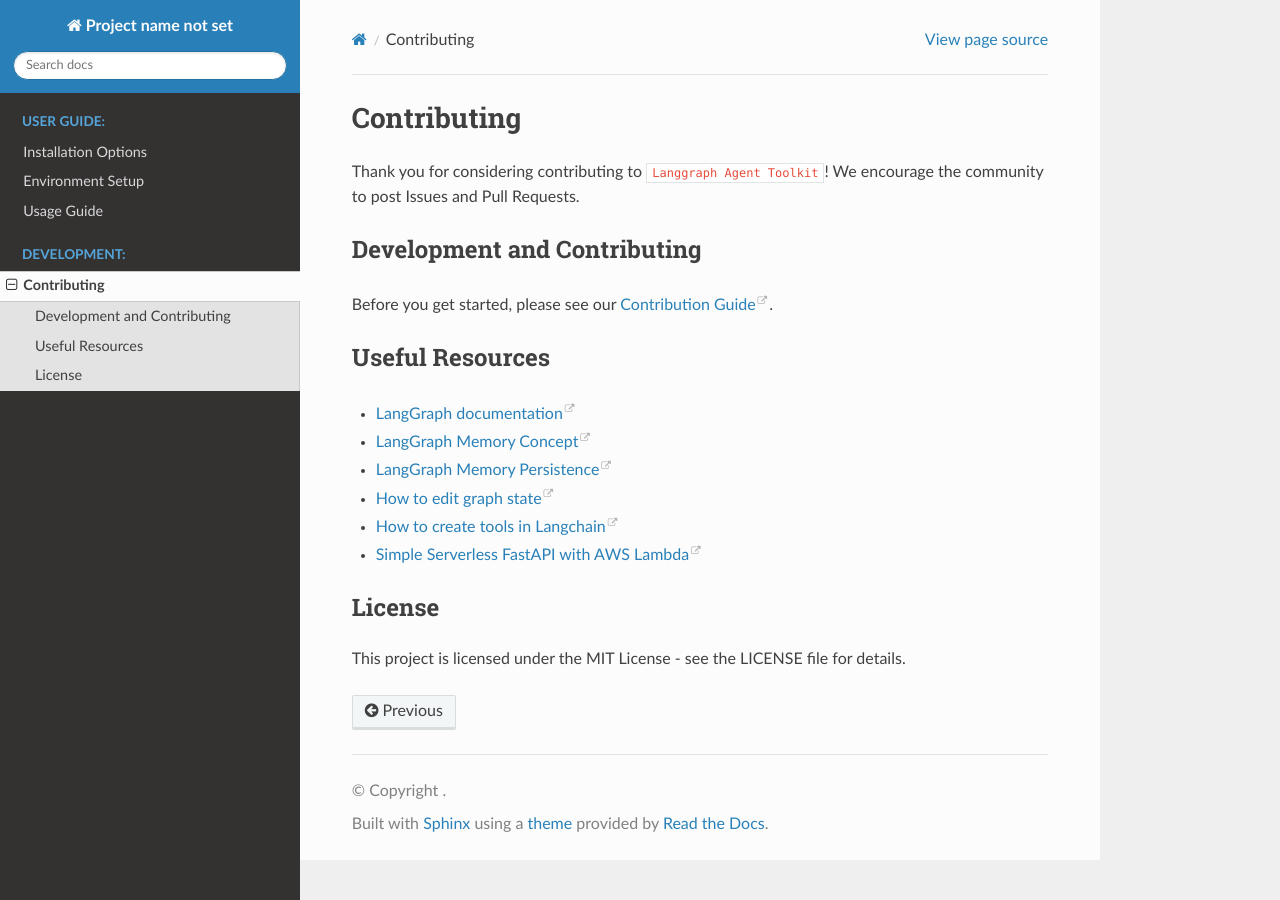
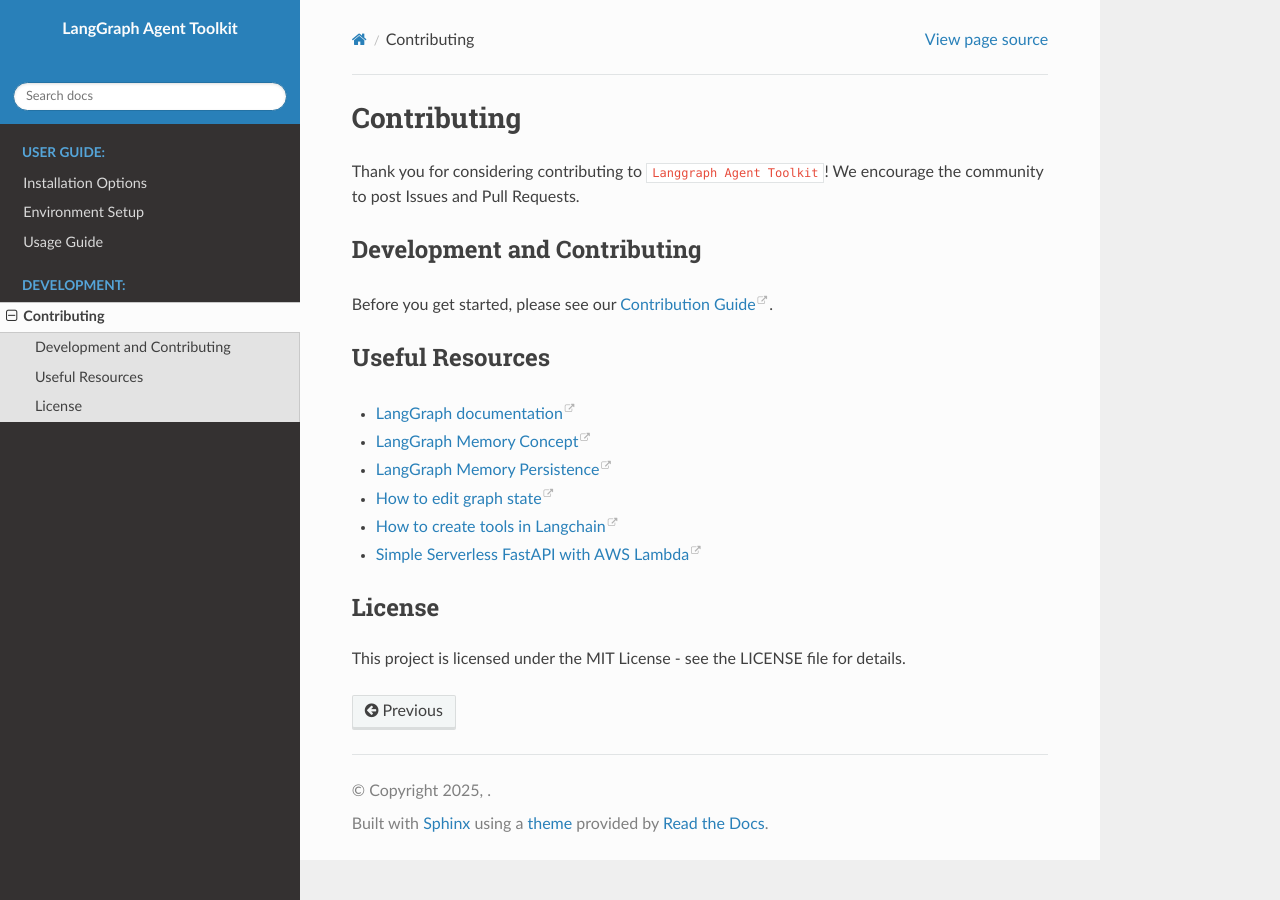
Before and after one commit to kryvokhyzha/langgraph-agent-toolkit, a Sphinx documentation site: the page built from docs/contributing.rst, in a window 1280 px wide. Built offline with Sphinx 7.4.7 and the Read the Docs theme 3.1.0, drawn with Linux system fonts in a browser that asks for light colours; pages that are not in the unit, such as notebooks, are missing from menus; the version number is read from the project's files by our own code.

Commit message:
feat: Enhance Sphinx documentation with new templates, styles, and project information integration

```diff
--- /dev/null
+++ b/docs/_templates/class.rst
@@ -0,0 +1,34 @@
+{{ fullname | escape | underline }}
+
+.. currentmodule:: {{ module }}
+
+.. autoclass:: {{ objname }}
+   :members:
+   :show-inheritance:
+   :inherited-members:
+   :special-members: __call__, __init__
+   :undoc-members:
+   :exclude-members:
+
+   {% block methods %}
+   {% if methods %}
+   .. rubric:: {{ _('Methods') }}
+
+   .. autosummary::
+      :nosignatures:
+   {% for item in methods %}
+      ~{{ name }}.{{ item }}
+   {%- endfor %}
+   {% endif %}
+   {% endblock %}
+
+   {% block attributes %}
+   {% if attributes %}
+   .. rubric:: {{ _('Attributes') }}
+
+   .. autosummary::
+   {% for item in attributes %}
+      ~{{ name }}.{{ item }}
+   {%- endfor %}
+   {% endif %}
+   {% endblock %}
--- /dev/null
+++ b/docs/_templates/layout.html
@@ -0,0 +1,28 @@
+{% extends "!layout.html" %}
+
+{% block sidebartitle %}
+    <a href="{{ pathto(master_doc) }}">
+        <p class="project-name">{{ project }}</p>
+        {% if theme_logo %}
+        <img src="{{ pathto('_static/' + theme_logo, 1) }}" class="logo" alt="Logo"/>
+        {% endif %}
+    </a>
+
+    {% if theme_display_version %}
+        <div class="version">{{ version }}</div>
+    {% endif %}
+
+    <div class="project-description">{{ project_description }}</div>
+
+    {% include "searchbox.html" %}
+{% endblock %}
+
+{% block footer %}
+    {{ super() }}
+    <div class="footer">
+        <p>
+            <a href="{{ github_url }}" target="_blank">GitHub Repository</a> |
+            <a href="{{ docs_url }}" target="_blank">Documentation</a>
+        </p>
+    </div>
+{% endblock %}
--- /dev/null
+++ b/docs/_templates/module.rst
@@ -0,0 +1,68 @@
+{{ fullname | escape | underline }}
+
+.. automodule:: {{ fullname }}
+
+   {% block attributes %}
+   {% if attributes %}
+   .. rubric:: Module Attributes
+
+   .. autosummary::
+      :toctree:
+   {% for item in attributes %}
+      {{ item }}
+   {%- endfor %}
+   {% endif %}
+   {% endblock %}
+
+   {% block functions %}
+   {% if functions %}
+   .. rubric:: Functions
+
+   .. autosummary::
+      :toctree:
+      :nosignatures:
+   {% for item in functions %}
+      {{ item }}
+   {%- endfor %}
+   {% endif %}
+   {% endblock %}
+
+   {% block classes %}
+   {% if classes %}
+   .. rubric:: Classes
+
+   .. autosummary::
+      :toctree:
+      :template: class.rst
+      :nosignatures:
+   {% for item in classes %}
+      {{ item }}
+   {%- endfor %}
+   {% endif %}
+   {% endblock %}
+
+   {% block exceptions %}
+   {% if exceptions %}
+   .. rubric:: Exceptions
+
+   .. autosummary::
+      :toctree:
+   {% for item in exceptions %}
+      {{ item }}
+   {%- endfor %}
+   {% endif %}
+   {% endblock %}
+
+{% block modules %}
+{% if modules %}
+.. rubric:: Modules
+
+.. autosummary::
+   :toctree:
+   :template: module.rst
+   :recursive:
+{% for item in modules %}
+   {{ item }}
+{%- endfor %}
+{% endif %}
+{% endblock %}
--- a/docs/conf.py
+++ b/docs/conf.py
@@ -15,6 +15,17 @@ from sphinx_pyproject import SphinxConfig
 
 sys.path.insert(0, os.path.abspath("../"))
 config = SphinxConfig("../pyproject.toml", globalns=globals())
+
+# Explicitly set project information from pyproject.toml
+project = "LangGraph Agent Toolkit"
+author = ", ".join([author["name"] for author in config.config.get("project", {}).get("authors", [])])
+copyright = f"2025, {author}"
+release = config.version
+version = ".".join(release.split(".")[:2])
+
+# Additional project information from pyproject.toml
+html_title = project
+description = config.config.get("project", {}).get("description", "")
 
 # -- General configuration ---------------------------------------------------
 # https://www.sphinx-doc.org/en/master/usage/configuration.html#general-configuration
@@ -91,10 +102,18 @@ def linkcode_resolve(domain, info):
     except TypeError:
         return None
 
+    # Create a clean relative path from project root
     source_file = os.path.relpath(source_file, start=os.path.dirname(os.path.abspath("../")))
 
-    # GitHub URL pattern
-    github_url = f"https://github.com/kryvokhyzha/langgraph-agent-toolkit/blob/main/{source_file}"
+    # Get GitHub URL from pyproject.toml
+    repo_url = (
+        config.config.get("project", {})
+        .get("urls", {})
+        .get("repository", "https://github.com/kryvokhyzha/langgraph-agent-toolkit")
+    )
+
+    # GitHub URL pattern - use specific branch (main) and organization/repo
+    github_url = f"{repo_url}/blob/main/{source_file}"
 
     try:
         source_lines, lineno = inspect.getsourcelines(obj)
@@ -116,3 +135,9 @@ html_theme_options = {
     "display_version": True,
     "style_external_links": True,
 }
+
+# Set the master document
+master_doc = "index"
+
+# Show source links for all entities
+html_show_sourcelink = True
```
Also changed, not shown: docs/_static/custom.css (added, +43 -0 lines), 1 other file.
